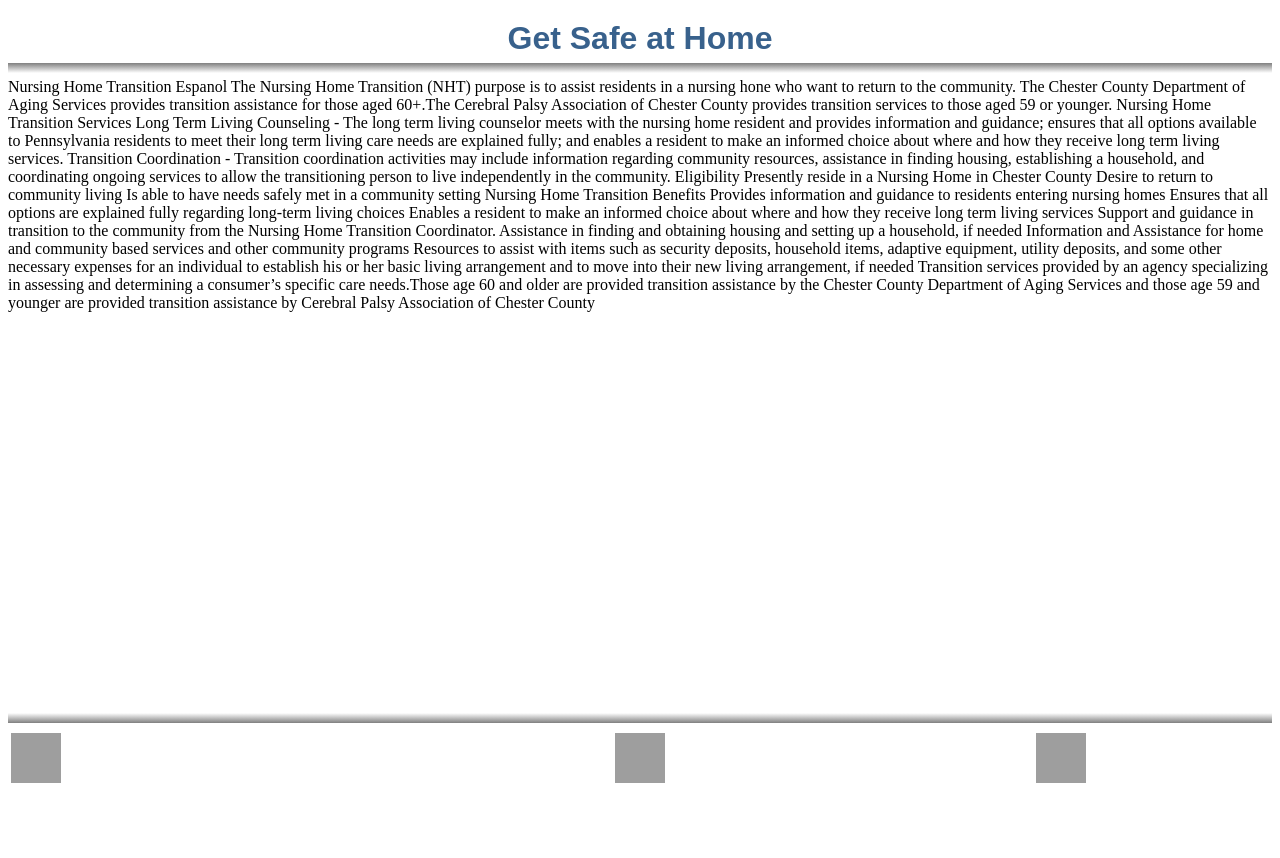
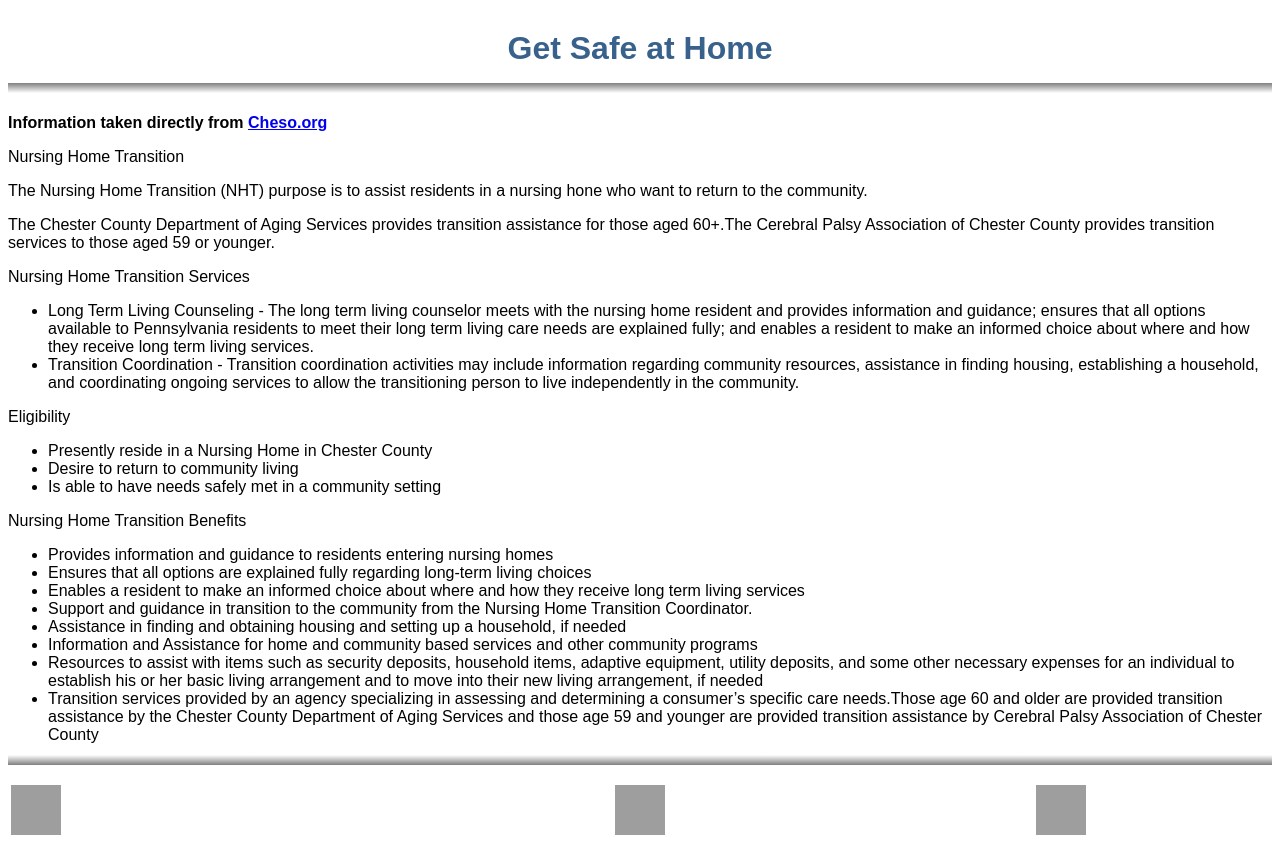
Before and after one commit to wizardto1/ui-proto1, an Angular app: page /transition in a window 1280 px wide. Before the commit the page ends 800 px from the top, so only its background shows below. Built offline with nearby package versions, Linux system fonts and the light colour scheme; grey boxes are pictures that could not be loaded.

Commit message:
5 files modified

```diff
--- a/src/app/app.module.ts
+++ b/src/app/app.module.ts
@@ -22,7 +22,7 @@ import { LanguageComponent } from './language/language.component';
 import { TopGrayBarComponent } from './body/top-gray-bar/top-gray-bar.component';
 import { Website3Component } from './website3/website3.component';
 const appRoutes: Routes = [
-   { path: '', redirectTo : '/home', pathMatch:'full' },{path:'home', component: HomeComponent },{path:'learning',component:LearningCenterComponent},{path:'video',component:VideoComponent},{path:'eval',component:HomeEvalComponent},{path:'transition',component:TransitionComponent},{path:'contact',component:ContactComponent},{path:'website1',component:Website1Component},{path:'website2',component:Website2Component},{path:'settings',component:SettingsComponent},{path:'language',component:LanguageComponent},{path:'website3',component:LanguageComponent}];
+   { path: '', redirectTo : '/home', pathMatch:'full' },{path:'home', component: HomeComponent },{path:'learning',component:LearningCenterComponent},{path:'video',component:VideoComponent},{path:'eval',component:HomeEvalComponent},{path:'transition',component:TransitionComponent},{path:'contact',component:ContactComponent},{path:'website1',component:Website1Component},{path:'website2',component:Website2Component},{path:'settings',component:SettingsComponent},{path:'language',component:LanguageComponent},{path:'website3',component:Website3Component}];
 
 @NgModule({
   imports:      [ BrowserModule, FormsModule,RouterModule.forRoot(appRoutes) ],
--- a/src/app/learning-center/learning-center.component.html
+++ b/src/app/learning-center/learning-center.component.html
@@ -1,4 +1,4 @@
-<div style="height:80vh; ">
+<div style="">
 <h1>
 Learning Center
 </h1>
@@ -32,4 +32,13 @@ Learning Center
             </p>
         </div>
         </div>
-        <div class="container" style="background:#38618C;">
+        <div class="container" style="background:#FF5964;"[routerLink]="['/website3']">
+          <div style=" float:left">
+        <img src="https://www.upmc.com/-/media/upmc/logos/upmc_logo_og.jpg?la=en" width="200" height="110"style="margin-left:15px;margin-top:5px;display:block;">
+        </div>
+        <div style="margin-left:20px;">
+          <p style="color:white;">
+            Guidelines and programs for home transitions
+            </p>
+        </div>
+        </div>
--- a/src/app/transition/transition.component.html
+++ b/src/app/transition/transition.component.html
@@ -1,30 +1,54 @@
-<div style="height:80vh;">
- Nursing Home Transition
-Espanol
+<div style="font-family: Arial, Helvetica, sans-serif; ">
+  <p style="font-weight:bold;">
+    Information taken directly from <a href="https://www.chesco.org/484/Nursing-Home-Transition">Cheso.org</a>
+  <p>
+ Nursing Home Transition</p>
+<p>
 The Nursing Home Transition (NHT) purpose is to assist residents in a nursing hone who want to return to the community.
-
+</p>
+<p>
 The Chester County Department of Aging Services provides transition assistance for those aged 60+.The Cerebral Palsy Association of Chester County provides transition services to those aged 59 or younger.
-
+</p>
+<p>
 Nursing Home Transition Services
-
-    Long Term Living Counseling - The long term living counselor meets with the nursing home resident and provides information and guidance; ensures that all options available to Pennsylvania residents to meet their long term living care needs are explained fully; and enables a resident to make an informed choice about where and how they receive long term living services.
+</p>
+<ul>
+  <li>
+    Long Term Living Counseling - The long term living counselor meets with the nursing home resident and provides information and guidance; ensures that all options available to Pennsylvania residents to meet their long term living care needs are explained fully; and enables a resident to make an informed choice about where and how they receive long term living services.</li>
+    <li>
     Transition Coordination - Transition coordination activities may include information regarding community resources, assistance in finding housing, establishing a household, and coordinating ongoing services to allow the transitioning person to live independently in the community.
-
+    </li>
+</ul>
+<p>
 Eligibility
-
-    Presently reside in a Nursing Home in Chester County
-    Desire to return to community living
-    Is able to have needs safely met in a community setting
-
+</p>
+<ul>
+  <li>
+    Presently reside in a Nursing Home in Chester County</li><li>
+    Desire to return to community living</li>
+      <li>
+    Is able to have needs safely met in a community setting</li>
+    </ul>
+<p>
 Nursing Home Transition Benefits
-
-    Provides information and guidance to residents entering nursing homes
-    Ensures that all options are explained fully regarding long-term living choices
-    Enables a resident to make an informed choice about where and how they receive long term living services
-    Support and guidance in transition to the community from the Nursing Home Transition Coordinator.
+</p>
+<ul>
+  <li>
+    Provides information and guidance to residents entering nursing homes</li>
+    <li>
+    Ensures that all options are explained fully regarding long-term living choices</li>
+    <li>
+    Enables a resident to make an informed choice about where and how they receive long term living services</li>
+    <li>
+    Support and guidance in transition to the community from the Nursing Home Transition Coordinator.</li>
+    <li>
     Assistance in finding and obtaining housing and setting up a household, if needed
+    </li>
+    <li>
     Information and Assistance for home and community based services and other community programs
-    Resources to assist with items such as security deposits, household items, adaptive equipment, utility deposits, and some other necessary expenses for an individual to establish his or her basic living arrangement and to move into their new living arrangement, if needed
-    Transition services provided by an agency specializing in assessing and determining a consumer’s specific care needs.Those age 60 and older are provided transition assistance by the Chester County Department of Aging Services and those age 59 and younger are provided transition assistance by Cerebral Palsy Association of Chester County
-
-</div>
+    </li>
+    <li>
+    Resources to assist with items such as security deposits, household items, adaptive equipment, utility deposits, and some other necessary expenses for an individual to establish his or her basic living arrangement and to move into their new living arrangement, if needed</li>
+    <li>
+    Transition services provided by an agency specializing in assessing and determining a consumer’s specific care needs.Those age 60 and older are provided transition assistance by the Chester County Department of Aging Services and those age 59 and younger are provided transition assistance by Cerebral Palsy Association of Chester County</li>
+</ul>
--- a/src/app/website3/website3.component.html
+++ b/src/app/website3/website3.component.html
@@ -1,3 +1,3 @@
-<p>
-website3 works!
-</p>
+<div style="height:80vh; width:100vw; ">
+<iframe src="https://www.upmchomehealthcare.com/programs/home-transitions.asp" style="width:100%;height:100%; border-style:none;"></iframe>
+</div>
--- a/src/styles.css
+++ b/src/styles.css
@@ -1,7 +1,7 @@
 /* Add application styles & imports to this file! */
 app-top-bar {
   width: 100%;
-  height: 60px;
+  height: 10vh;
   /*background-color: #B75AE6;*/
   padding: 0;
   display: flex;
@@ -15,7 +15,7 @@ app-top-bar {
 }
 app-bottom-bar {
   width: 100%;
-  height: 60px;
+  height: 10vh;
   /*background-color: #B75AE6;*/
 
   display: flex;
```
